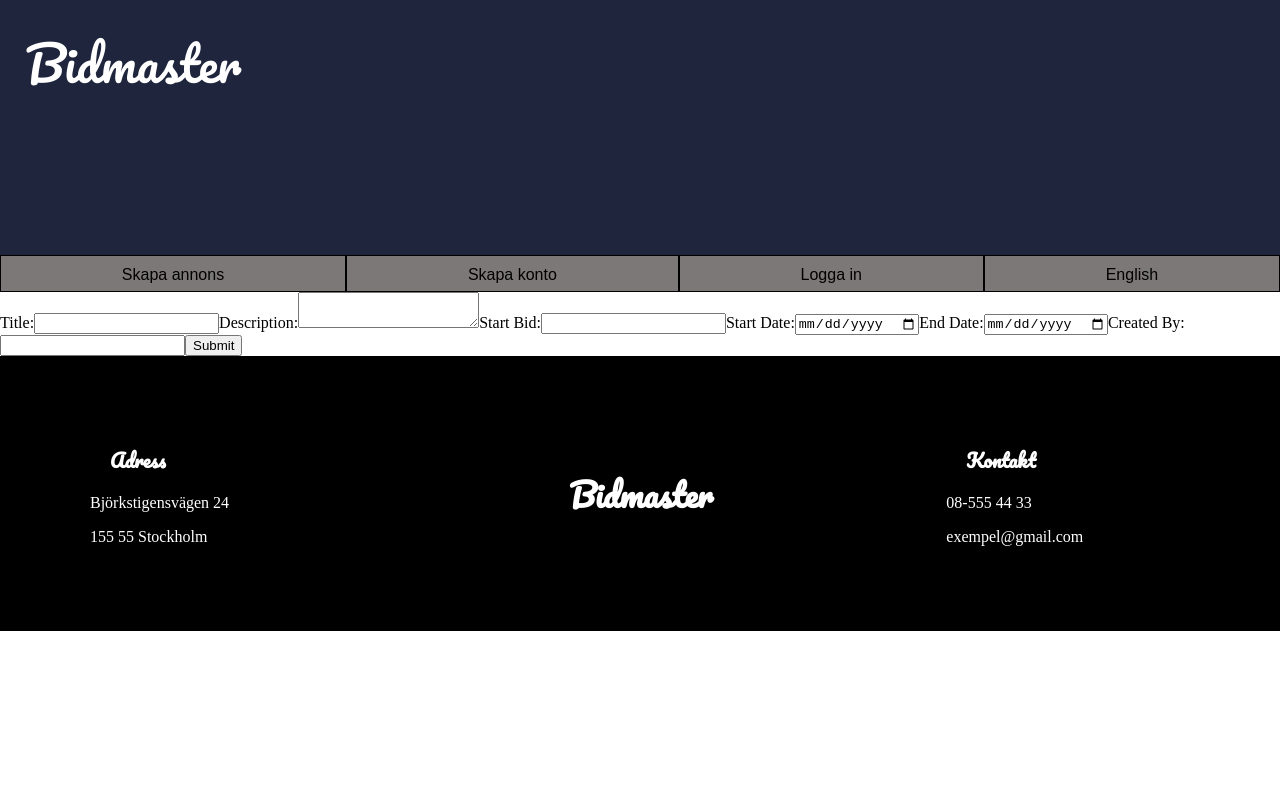
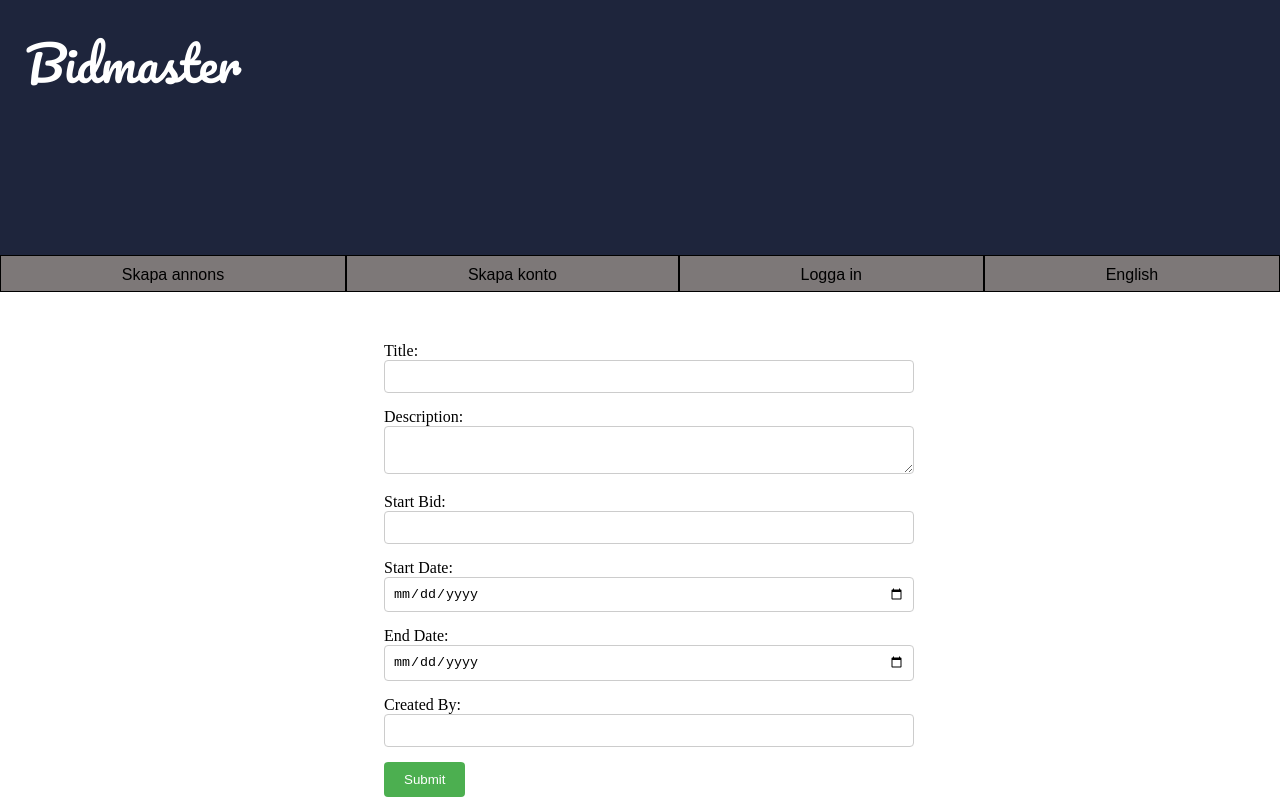
Before and after one commit to EmmaMargit/Grupp2_auction_site, a React (Vite) app: page /create-auction in a window 1280 px wide. Shown: the top 800 px of the page. Built offline with nearby package versions, Linux system fonts and the light colour scheme.

Commit message:
Fixat klart css till skapa auktion sidan

```diff
--- a/src/components/boilerplats/Skapa-annons.jsx
+++ b/src/components/boilerplats/Skapa-annons.jsx
@@ -1,5 +1,6 @@
 import React, { useState } from 'react';
 import { v4 as uuidv4 } from 'uuid';
+import "../../stylesheet/Skapa-annons.css";
 
 const CreateAuctionForm = () => {
   const initialFormData = {
@@ -30,7 +31,6 @@ const CreateAuctionForm = () => {
       ...formData,
       StartingPrice: startBidValue
     });
-    //console.log('FormData before sending:', formData);
 
     fetch('https://auctioneer2.azurewebsites.net/auction/2wvu', {
       method: 'POST',
@@ -48,9 +48,10 @@ const CreateAuctionForm = () => {
     .then(data => {
       console.log('Auction created:', data);
 
-      setFormData({          // Reset form fields after successful submission
+      // Återställer formuläret
+      setFormData({
         ...initialFormData,
-        id: uuidv4()           // Generate new unique id
+        id: uuidv4()
       });
     })
     .catch(error => {
@@ -59,25 +60,27 @@ const CreateAuctionForm = () => {
   };
 
   return (
-    <form onSubmit={handleSubmit}>
-      <label>
+    <form onSubmit={handleSubmit} className="form-container">
+      <label className="form-label">
         Title:
         <input
           type="text"
           name="Title"
           value={formData.Title}
           onChange={handleChange}
+          className="form-input"
         />
       </label>
-      <label>
+      <label className="form-label">
         Description:
         <textarea
           name="Description"
           value={formData.Description}
           onChange={handleChange}
+          className="form-textarea"
         />
       </label>
-      <label>
+      <label className="form-label">
         Start Bid:
         <input
           type="number"
@@ -85,36 +88,40 @@ const CreateAuctionForm = () => {
           value={formData.StartingPrice}
           onChange={handleChange}
           min="0"
+          className="form-input"
         />
       </label>
-      <label>
+      <label className="form-label">
         Start Date:
         <input
           type="date"
           name="StartDate"
           value={formData.StartDate}
           onChange={handleChange}
+          className="form-input"
         />
       </label>
-      <label>
+      <label className="form-label">
         End Date:
         <input
           type="date"
           name="EndDate"
           value={formData.EndDate}
           onChange={handleChange}
+          className="form-input"
         />
       </label>
-      <label>
+      <label className="form-label">
         Created By:
         <input
           type="text"
           name="CreatedBy"
           value={formData.CreatedBy}
           onChange={handleChange}
+          className="form-input"
         />
       </label>
-      <button type="submit">Submit</button>
+      <button type="submit" className="form-submit">Submit</button>
     </form>
   );
 };
--- a/src/stylesheet/Skapa-annons.css
+++ b/src/stylesheet/Skapa-annons.css
@@ -0,0 +1,31 @@
+.form-container {
+    margin: 0 auto;
+    padding: 50px 30%;
+  }
+
+  .form-label {
+    display: block;
+    margin-bottom: 5px;
+  }
+
+  .form-input,
+  .form-textarea {
+    width: 100%;
+    padding: 8px;
+    margin-bottom: 10px;
+    border: 1px solid #ccc;
+    border-radius: 4px;
+  }
+
+  .form-submit {
+    background-color: #4CAF50;
+    color: white;
+    padding: 10px 20px;
+    border: none;
+    border-radius: 4px;
+    cursor: pointer;
+  }
+
+  .form-submit:hover {
+    background-color: #45a049;
+  }
```
